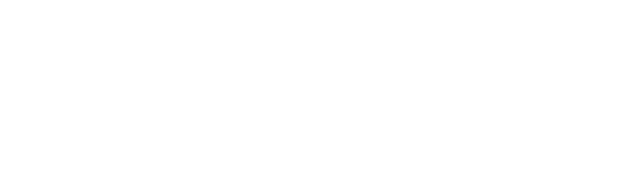
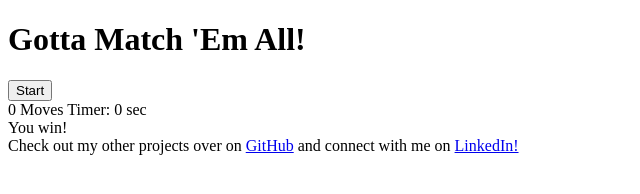
Before and after one commit to adamgilroy22/gotta-match-em-all, a plain HTML site: page index.html in a window 1280 px wide. Shown: the whole page, without its empty margins (0-640 px from the left). Drawn offline with Linux system fonts and the light colour scheme.

Commit message:
Add html content

```diff
--- a/index.html
+++ b/index.html
@@ -8,8 +8,29 @@
     <title>Gotta Match 'Em All</title>
 </head>
 <body>
+    <header>
+        <h1>Gotta Match 'Em All!</h1>
+    </header>
 
-    <!-- JavaScript file -->
+    <main class="game">
+        <div class="controls">
+            <button>Start</button>
+            <div class="stats">
+                <span class="moves">0 Moves</span>
+                <span class="timer">Timer: 0 sec</span>
+            </div>
+        </div>
+        <div class="game-container">
+            <div class="board"></div>
+            <div class="win">You win!</div>
+        </div>
+    </main>
+
+    <footer>
+        Check out my other projects over on <a href="https://github.com/adamgilroy22" target="_blank">GitHub</a> and connect
+        with me on <a href="https://www.linkedin.com/in/adamgilroy22/" target="_blank">LinkedIn!</a>
+    </footer>
+
     <script src="assets/scripts/script.js"></script>
 </body>
 </html>
```
